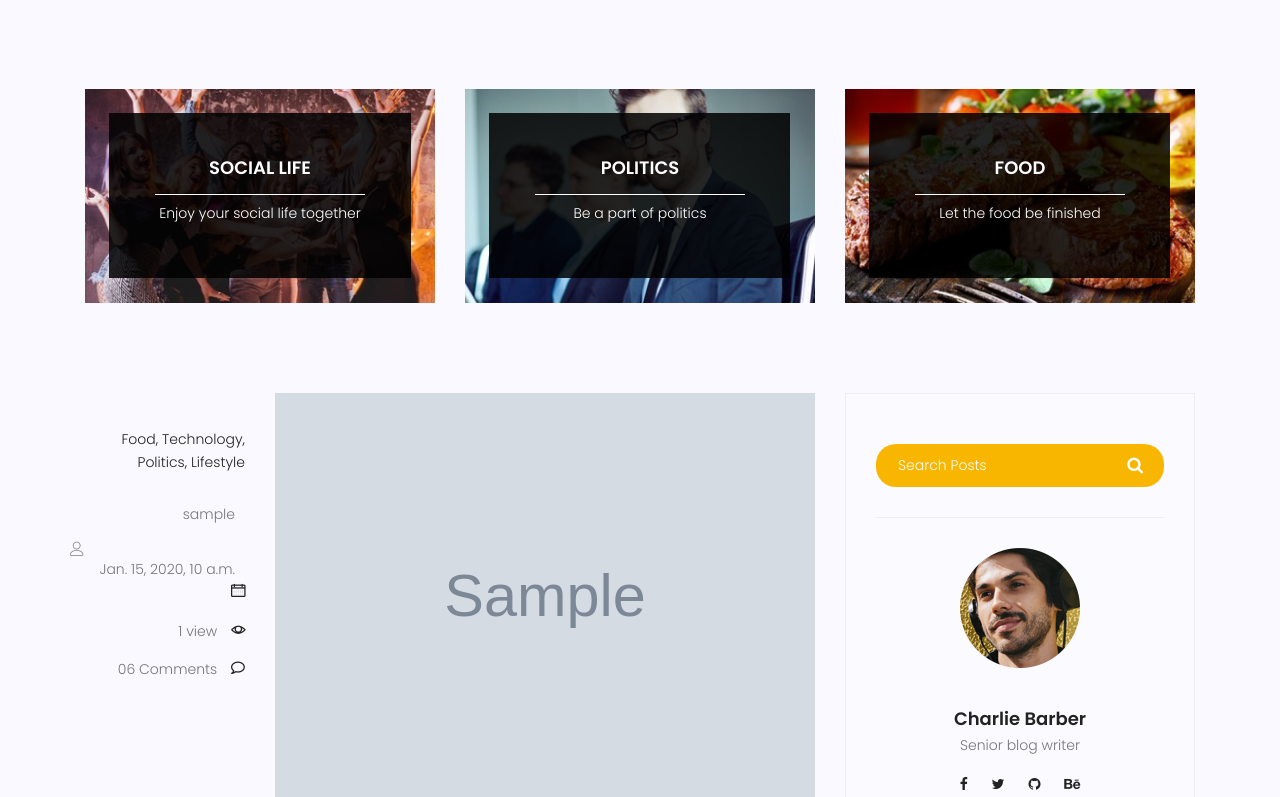
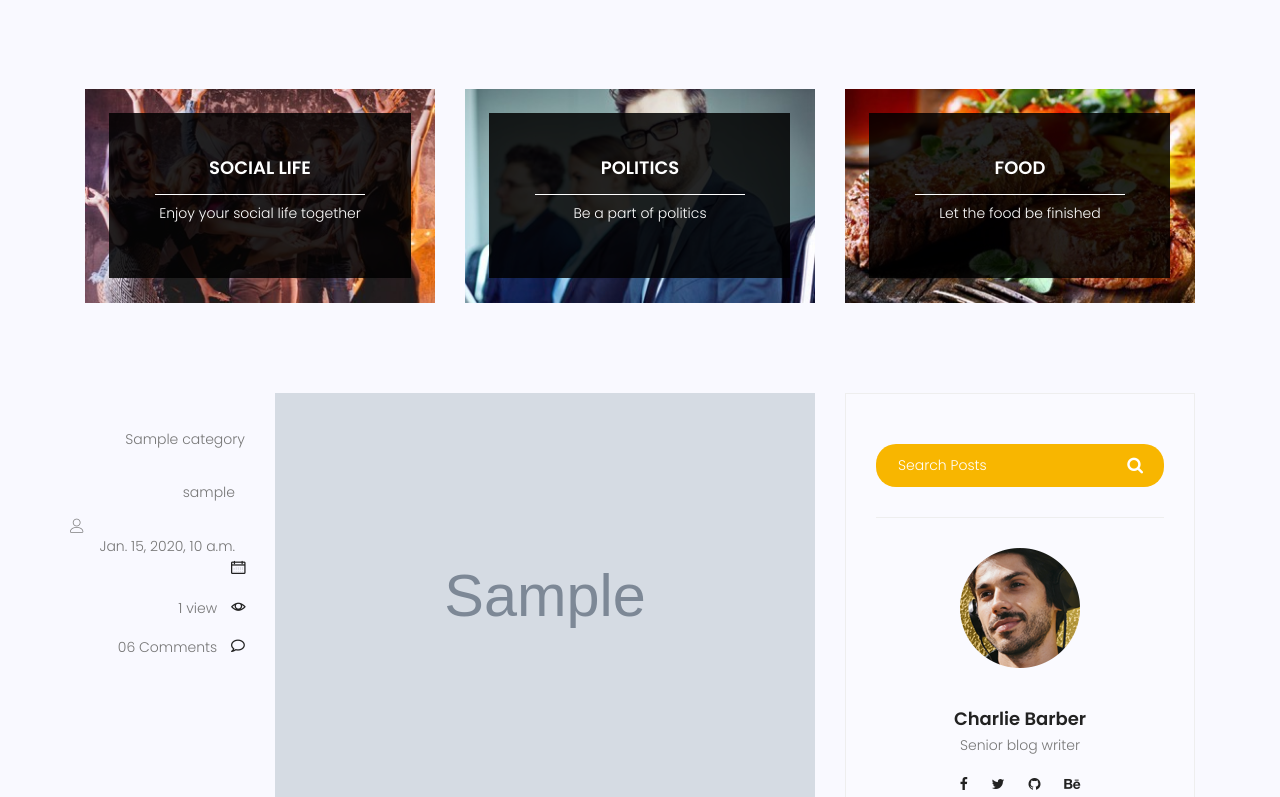
Before and after one commit to taher356/django-blog, a Django app: page /blog/ in a window 1280 px wide. Shown: the part 689-1486 px from the top of the page. Run offline with Django 3.2, Linux system fonts and the light colour scheme; tables that the repository leaves empty hold one stand-in row (values such as "Sample post"); grey boxes marked "Sample" are stand-in pictures; some libraries are stand-ins or nearby versions.

Commit message:
category added
we add ctegory and migrate then we add cetegory to admin and we render it

```diff
--- a/blog/admin.py
+++ b/blog/admin.py
@@ -1,7 +1,7 @@
 from django.contrib import admin
 
 # Register your models here.
-from blog.models import PostModel
+from blog.models import PostModel,Category
 
 class PostModelAdmin(admin.ModelAdmin):
     date_hierarchy = 'create_date'
@@ -11,3 +11,4 @@ class PostModelAdmin(admin.ModelAdmin):
     search_fields = ['title','content']
     #ordering = ['create_date']
 admin.site.register(PostModel,PostModelAdmin)
+admin.site.register(Category)
--- a/blog/models.py
+++ b/blog/models.py
@@ -1,6 +1,14 @@
 from django.db import models
 from django.contrib.auth.models import User
 # Create your models here.
+
+class Category(models.Model):
+    name = models.CharField(max_length=200)
+
+    def __str__(self):
+        return self.name
+
+
 class PostModel(models.Model):
 
     image =models.ImageField(upload_to = 'blog/',default = 'blog/default.jpg')
@@ -8,7 +16,7 @@ class PostModel(models.Model):
     title = models.CharField(max_length=255)
     content = models.TextField()
     #tags
-    #category
+    category = models.ManyToManyField(Category)
     counted_view = models.IntegerField(default=0)
     status = models.IntegerField(default=False)
     publish_date = models.DateTimeField(null =True)
--- a/templates/blog/blog-home.html
+++ b/templates/blog/blog-home.html
@@ -91,10 +91,11 @@
 							<div class="single-post row">
 								<div class="col-lg-3  col-md-3 meta-details">
 									<ul class="tags">
-										<li><a href="#">Food,</a></li>
-										<li><a href="#">Technology,</a></li>
-										<li><a href="#">Politics,</a></li>
-										<li><a href="#">Lifestyle</a></li>
+										{{ PostModel.category.all|join:"," }}
+
+
+
+
 									</ul>
 									<div class="user-details row">
 										<p class="user-name col-lg-12 col-md-12 col-6"><a href="#">{{PostModel.author}}</a></p> <span class="lnr lnr-user"></span></p>
```
Also changed, not shown: blog/migrations/0005_auto_20211209_1946.py (added).
